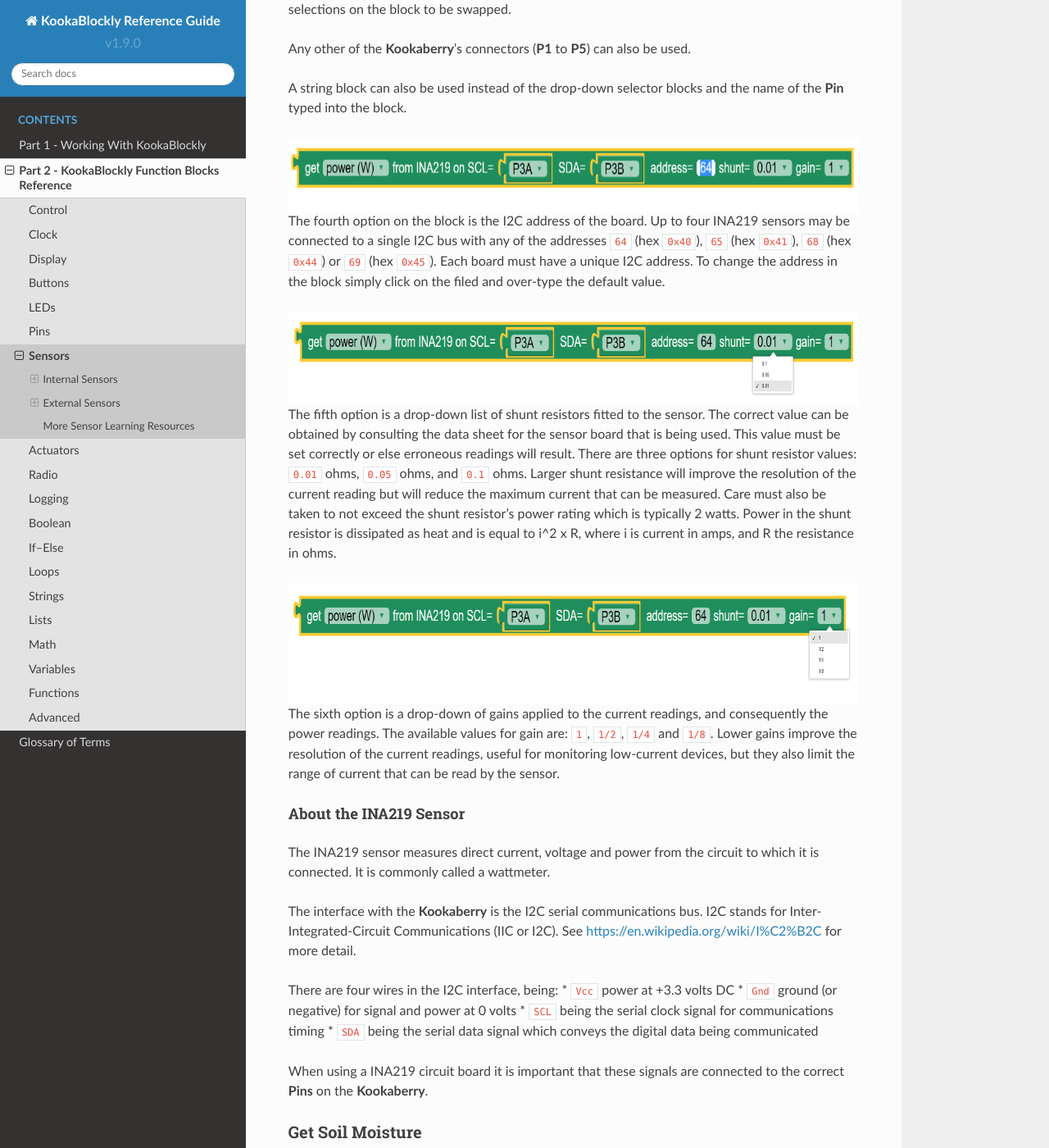
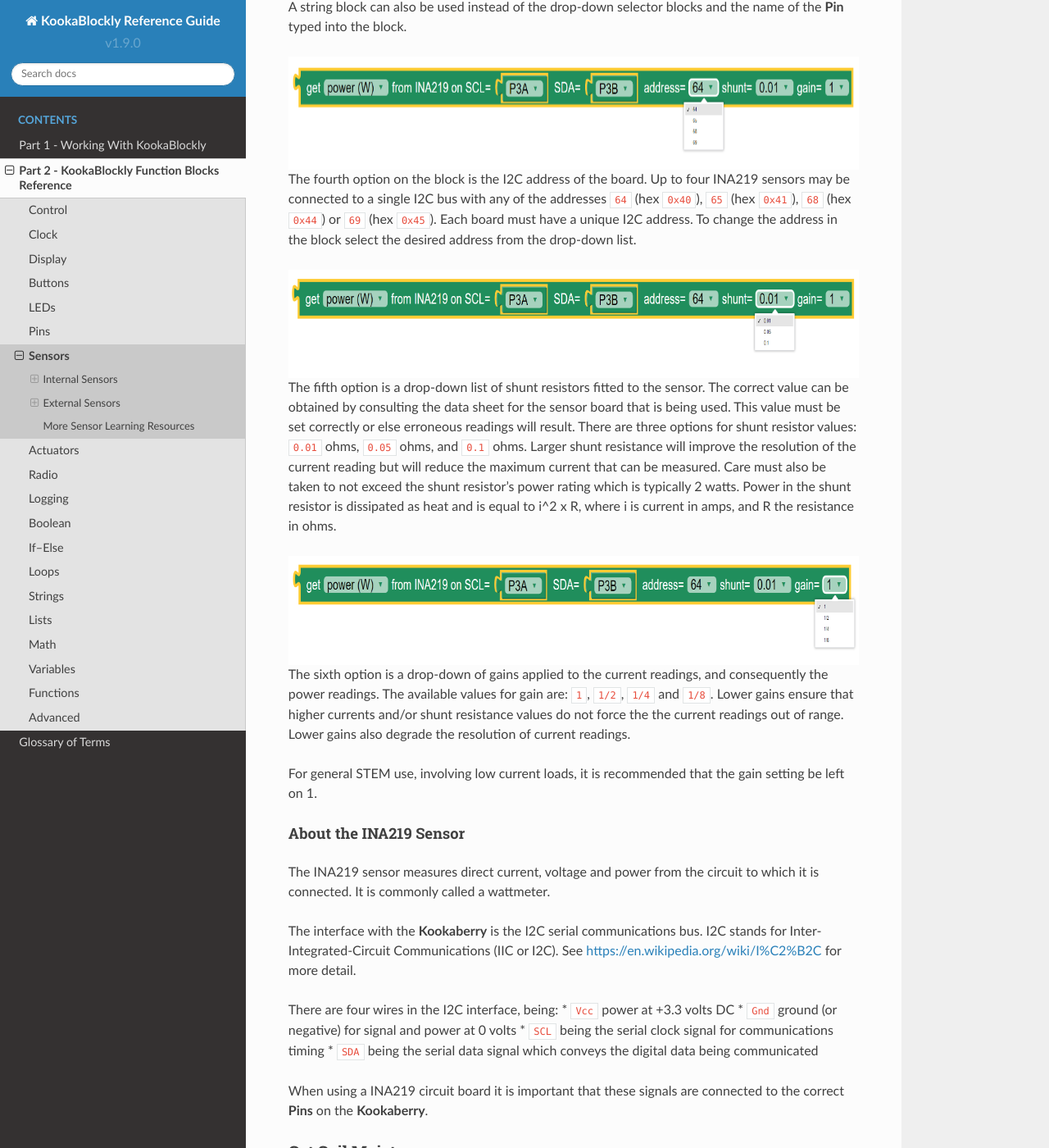
Before and after one commit to TDStrasser/KookaBlockly-Reference, a Sphinx documentation site: the page built from docs/source/sensors.rst, in a window 1280 px wide and 1400 px high, scrolled down 10874 px. Shown: the whole window at 82% size. Built offline with Sphinx 7.4.7 and the Read the Docs theme 2.0.0, drawn with Linux system fonts in a browser that asks for light colours; some of the changed text lies outside the part shown.

Commit message:
Interim INA219 block content

```diff
--- a/docs/source/sensors.rst
+++ b/docs/source/sensors.rst
@@ -348,10 +348,6 @@ When using a VEML7700 circuit board it is important that these signals are conne
 Get Power / Voltage / Current from INA219
 ~~~~~~~~~~~~~~~~~~~~~~~~~~~~~~~~~~~~~~~~~
 
-.. note::
-   This section is still under development in regard to the ranges and resolutions of readings that are configured by **KookaBlockly**.
-
-
 The **Get Power / Voltage / Current from INA219** block is shown below with the four sets of options available from the drop-down boxes on the block.
 
 
@@ -399,8 +395,9 @@ A string block can also be used instead of the drop-down selector blocks and the
 
 
 The fourth option on the block is the I2C address of the board.  Up to four INA219 sensors may be connected to a single I2C bus
-with any of the addresses ``64`` (hex ``0x40``), ``65`` (hex ``0x41``), ``68`` (hex ``0x44``) or ``69`` (hex ``0x45``).  Each board must have a unique I2C address.
-To change the address in the block simply click on the filed and over-type the default value.
+with any of the addresses ``64`` (hex ``0x40``), ``65`` (hex ``0x41``), ``68`` (hex ``0x44``) or ``69`` (hex ``0x45``).
+Each board must have a unique I2C address.
+To change the address in the block select the desired address from the drop-down list.
 
 
 .. image:: images/sensors-get-power-ina219-shunt.png
@@ -423,8 +420,10 @@ Power in the shunt resistor is dissipated as heat and is equal to i^2 x R, where
 
 The sixth option is a drop-down of gains applied to the current readings, and consequently the power readings.
 The available values for gain are: ``1``, ``1/2``, ``1/4`` and ``1/8``.
-Lower gains improve the resolution of the current readings, useful for monitoring low-current devices,
-but they also limit the range of current that can be read by the sensor.
+Lower gains ensure that higher currents and/or shunt resistance values do not force the the current readings out of range.
+Lower gains also degrade the resolution of current readings.
+
+For general STEM use, involving low current loads, it is recommended that the gain setting be left on 1.
 
 
 About the INA219 Sensor
```
Also changed, not shown: docs/source/images/sensors-get-power-ina219-address.png, docs/source/images/sensors-get-power-ina219-gain.png, docs/source/images/sensors-get-power-ina219-pins.png, docs/source/images/sensors-get-power-ina219-shunt.png, docs/source/images/sensors-get-power-ina219.png.
